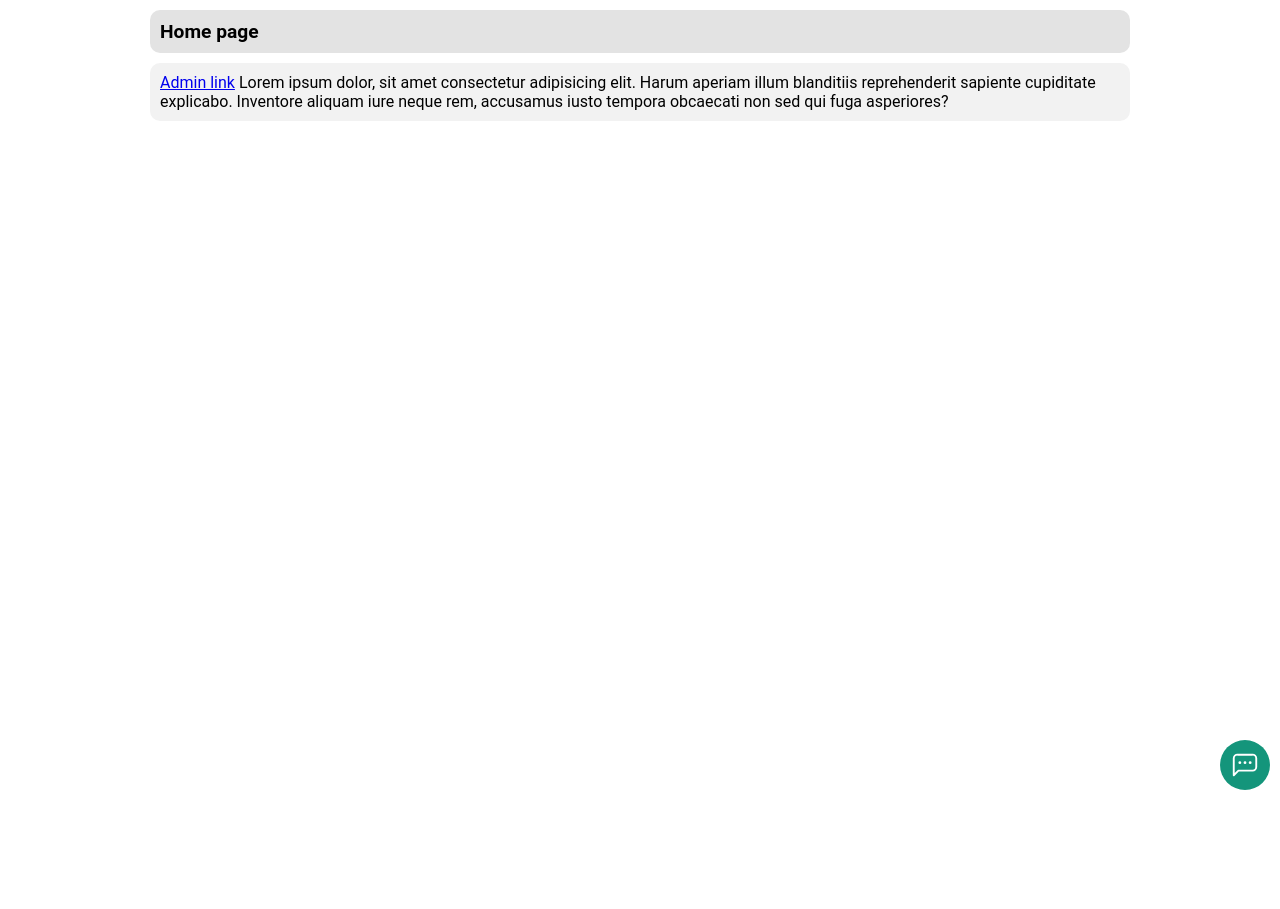
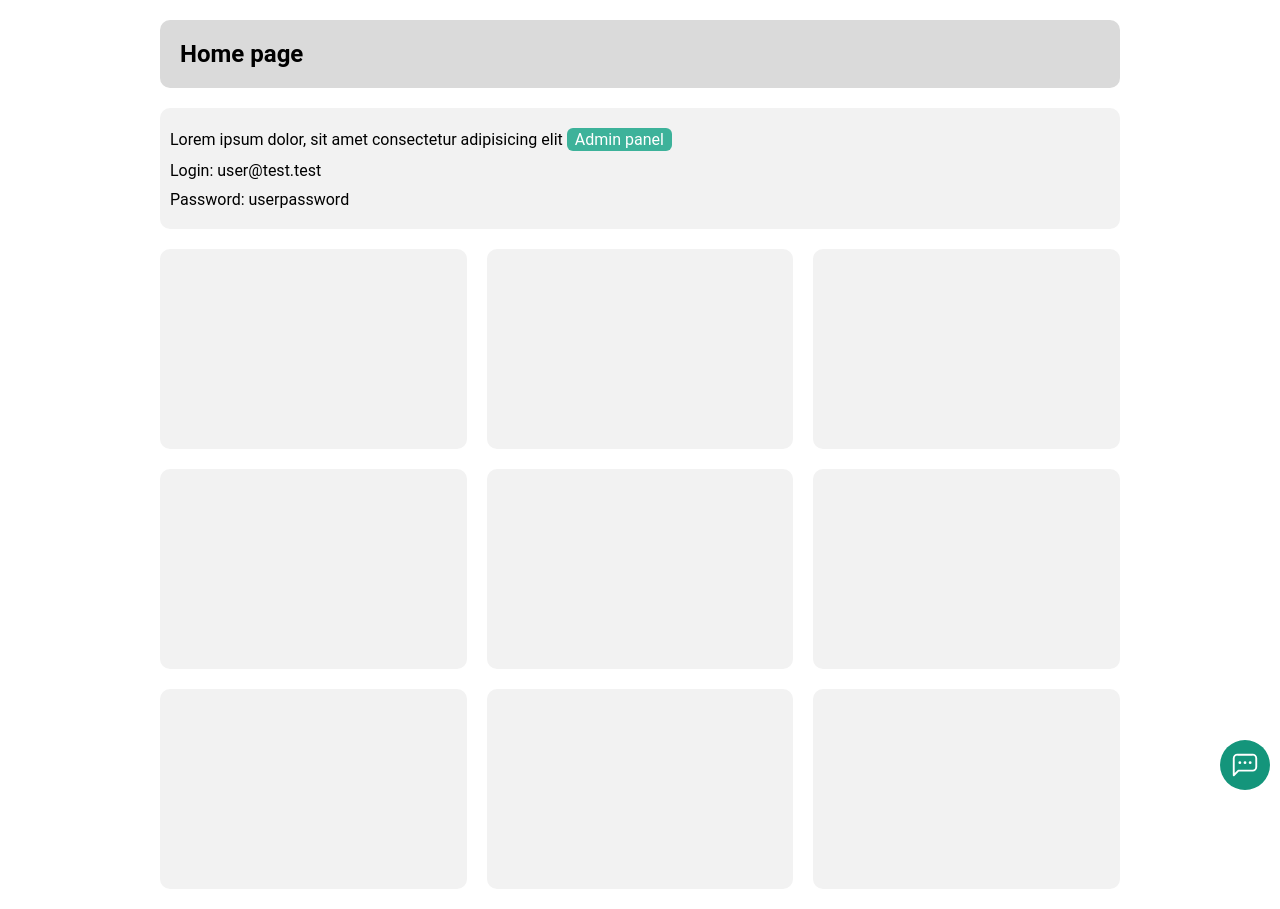
Before and after one commit to askhatxx/live-chat-app, a Vue app: page / in a window 1280 px wide. Before the commit the page ends 800 px from the top, so only its background shows below. Built offline with nearby package versions, Linux system fonts and the light colour scheme; no server answers.

Commit message:
Adding HTML code Home page, adding style of new message Admin page

```diff
--- a/src/base.js
+++ b/src/base.js
@@ -13,5 +13,5 @@ const firebaseConfig = {
 }
 firebase.initializeApp(firebaseConfig)
 
-export const dbCollectionChat = firebase.firestore().collection('chat-temp')
+export const dbCollectionChat = firebase.firestore().collection('live-chat')
 export const auth = firebase.auth()
--- a/src/components/AdminChatList.vue
+++ b/src/components/AdminChatList.vue
@@ -9,7 +9,7 @@
         :key="chat.id"
         @click="$emit('open-chat-id-set', chat.id)"
         class="admin-panel__chat-li"
-        :class="{'admin-panel__chat-li_active': chat.id === openChatId}"
+        :class="{'admin-panel__chat-li_active': chat.id === openChatId, 'admin-panel__chat-li_new-msg': checkNewMsg(chat)}"
       >
         {{ chat.id }}
       </li>
@@ -25,18 +25,27 @@ export default {
   props: ['loadingDB', 'chatList', 'openChatId'],
   components: {
     Loading
+  },
+  methods: {
+    checkNewMsg(chat) {
+      console.log('checkNewMsg ************** ', chat)
+      if (chat.id === this.openChatId) return false
+      return chat.chat.some(item => item.author === 'user' && !item.read)
+    }
   }
 }
 </script>
 
 <style scoped>
 .admin-panel__chat-list {
-  flex: 1 0 33.33%;
+  flex: 0 0 33.33%;
+  max-width: 33.33%;
   padding: 10px;
 }
 @media (max-width: 500px) {
   .admin-panel__chat-list {
     flex: 0 0 100%;
+    max-width: 100%;
   }
 }
 .admin-panel__chat-ul {
@@ -48,7 +57,9 @@ export default {
 }
 .admin-panel__chat-li {
   display: block;
+  position: relative;
   padding: 10px;
+  padding-right: 15px;
   background: #14957B;
   border-bottom: 1px solid #3db29a;
   color: #ffffff;
@@ -69,6 +80,17 @@ export default {
 .admin-panel__chat-li_active {
   background: #3db29a;
 }
+.admin-panel__chat-li_new-msg::after {
+  content: '';
+  position: absolute;
+  top: 50%;
+  right: 5px;
+  transform: translateY(-50%);
+  background: #FF3D1B;
+  width: 10px;
+  height: 10px;
+  border-radius: 50%;
+}
 .admin-panel__loading-db {
   background: #14957B;
   padding: 10px;
--- a/src/components/AdminLiveChat.vue
+++ b/src/components/AdminLiveChat.vue
@@ -69,8 +69,8 @@ export default {
       unsubscribeDB: null,
       loadingAuth: false,
       loadingDB: false,
-      login: 'user02@test.test',
-      password: 'user02',
+      login: 'user@test.test',
+      password: 'userpassword',
       loginInfo: '',
       chatList: [],
       openChatId: null
@@ -172,14 +172,40 @@ export default {
             const valeuB = b.chat[b.chat.length - 1] && b.chat[b.chat.length - 1].date || 0
             return valeuB - valeuA
           })
-          this.loadingDB = false
+          if (this.loadingDB) this.loadingDB = false
+          this.allMsgRead()
           console.log('chatList', chatList)
         })
     },
     openChatIdSet(id) {
       if (this.openChatId === id) this.openChatId = null
-      else this.openChatId = id
+      else {
+        this.openChatId = id
+        this.allMsgRead()
+      }
       console.log('openChatId', this.openChatId)
+    },
+    allMsgRead() {
+      console.log('allMsgRead check')
+      const activeChat = this.openChatGet
+      if (activeChat.success) {
+        if (activeChat.chat.some(item => item.author === 'user' && !item.read)) {
+          console.log('allMsgRead update DB')
+          dbCollectionChat
+            .doc(activeChat.id)
+            .update({chat: activeChat.chat.map(item => {
+              if (item.author === 'user') return {...item, read: true}
+              return item
+            })})
+            .then(() => {
+              console.log('Update doc --->')
+            })
+            .catch(error => {
+              console.log('DB error', error)
+            })
+        }
+
+      }
     }
   }
 }
--- a/src/components/AdminOpenChat.vue
+++ b/src/components/AdminOpenChat.vue
@@ -39,12 +39,14 @@ export default {
 
 <style scoped>
 .admin-panel__open-chat {
-  flex: 1 0 66.66%;
+  flex: 0 0 66.66%;
+  max-width: 66.66%;
   padding: 10px;
 }
 @media (max-width: 500px) {
   .admin-panel__open-chat {
     flex: 0 0 100%;
+    max-width: 100%;
   }
 }
 .admin-panel__chat-box {
--- a/src/components/LiveChat.vue
+++ b/src/components/LiveChat.vue
@@ -8,7 +8,7 @@
     />
     <div v-if="isRender" class="chat-box" :class="{'chat-box_open': isOpen}">
       <ChatHead @open-chat="openChat"/>
-      <ChatList :chat="chat"/>
+      <ChatList :chat="chat" :showRead="false"/>
       <ChatInfo v-if="infoAlert.show" :info="infoAlert"/>
       <ChatFooter @send-msg="sendMsg"/>
     </div>
@@ -65,7 +65,7 @@ export default {
     },
     sendMsg(text) {
       console.log('sendMsg')
-      const msg = { text: text, date: Date.now(), id: Date.now(), author: 'user', read: true }
+      const msg = { text: text, date: Date.now(), id: Date.now(), author: 'user', read: false }
       if (this.chatID) {
         dbCollectionChat
           .doc(this.chatID)
@@ -96,11 +96,14 @@ export default {
     },
     allMsgRead() {
       console.log('allMsgRead check')
-      if (this.chat.some(item => !item.read)) {
+      if (this.chat.some(item => item.author === 'admin' && !item.read)) {
         console.log('allMsgRead update DB')
         dbCollectionChat
           .doc(this.chatID)
-          .update({chat: this.chat.map(item => ({...item, read: true}))})
+          .update({chat: this.chat.map(item => {
+            if (item.author === 'admin') return {...item, read: true}
+            return item
+          })})
           .then(() => {
             console.log('Update doc --->')
             if (this.infoAlert.show) this.infoAlert.show = false
@@ -122,7 +125,7 @@ export default {
             if (doc.exists) {
               console.log('Listen doc.data', doc.data())
               this.chat = doc.data().chat
-              if (!this.isOpen && this.chat.some(item => !item.read)) {
+              if (!this.isOpen && this.chat.some(item => item.author === 'admin' && !item.read)) {
                 this.isNewMsg = true
               } else if (this.isOpen) {
                 this.allMsgRead()
--- a/src/views/Home.vue
+++ b/src/views/Home.vue
@@ -4,7 +4,14 @@
       <div class="wrapper__head">
         <h2 class="wrapper__header">Home page</h2>
       </div>
-      <div class="wrapper__content"><router-link to="/admin">Admin link</router-link> Lorem ipsum dolor, sit amet consectetur adipisicing elit. Harum aperiam illum blanditiis reprehenderit sapiente cupiditate explicabo. Inventore aliquam iure neque rem, accusamus iusto tempora obcaecati non sed qui fuga asperiores?</div>
+      <div class="wrapper__content">
+        <p>Lorem ipsum dolor, sit amet consectetur adipisicing elit <router-link to="/admin" class="wrapper__btn-inline">Admin panel</router-link></p>
+        <p>Login: user@test.test</p>
+        <p>Password: userpassword</p>
+      </div>
+      <div class="wrapper__blocks">
+        <div v-for="n in 9" :key="n" class="wrapper__block"></div>
+      </div>
     </div>
     <LiveChat/>
   </div>
@@ -25,21 +32,52 @@ export default {
   width: 100%;
   max-width: 1000px;
   margin: 0 auto;
-  padding: 10px;
+  padding: 20px;
 }
 .wrapper__head {
-  background: #E3E3E3;
-  padding: 10px;
+  background: #DADADA;
+  padding: 20px;
   border-radius: 10px;
-  margin-bottom: 10px;
+  margin-bottom: 20px;
 }
 .wrapper__header {
-  font-size: 1.2rem;
+  font-size: 1.5rem;
   font-weight: 700;
 }
 .wrapper__content {
   background: #f2f2f2;
   padding: 10px;
+  margin-bottom: 20px;
   border-radius: 10px;
 }
+.wrapper__content p {
+  margin: 10px 0;
+}
+.wrapper__btn-inline {
+  background: #3db29a;
+  color: #ffffff;
+  padding: 2px 8px;
+  border-radius: 6px;
+  display: inline-block;
+  text-decoration: none;
+  transition: .1s;
+}
+.wrapper__btn-inline:hover {
+  background: #24a188;
+}
+.wrapper__blocks {
+  display: grid;
+  grid-template-columns: repeat(3, 1fr);
+  grid-gap: 20px;
+}
+.wrapper__block {
+  background: #f2f2f2;
+  min-height: 200px;
+  border-radius: 10px;
+}
+@media (max-width: 500px) {
+  .wrapper__block {
+    min-height: 100px;
+  }
+}
 </style>
```
